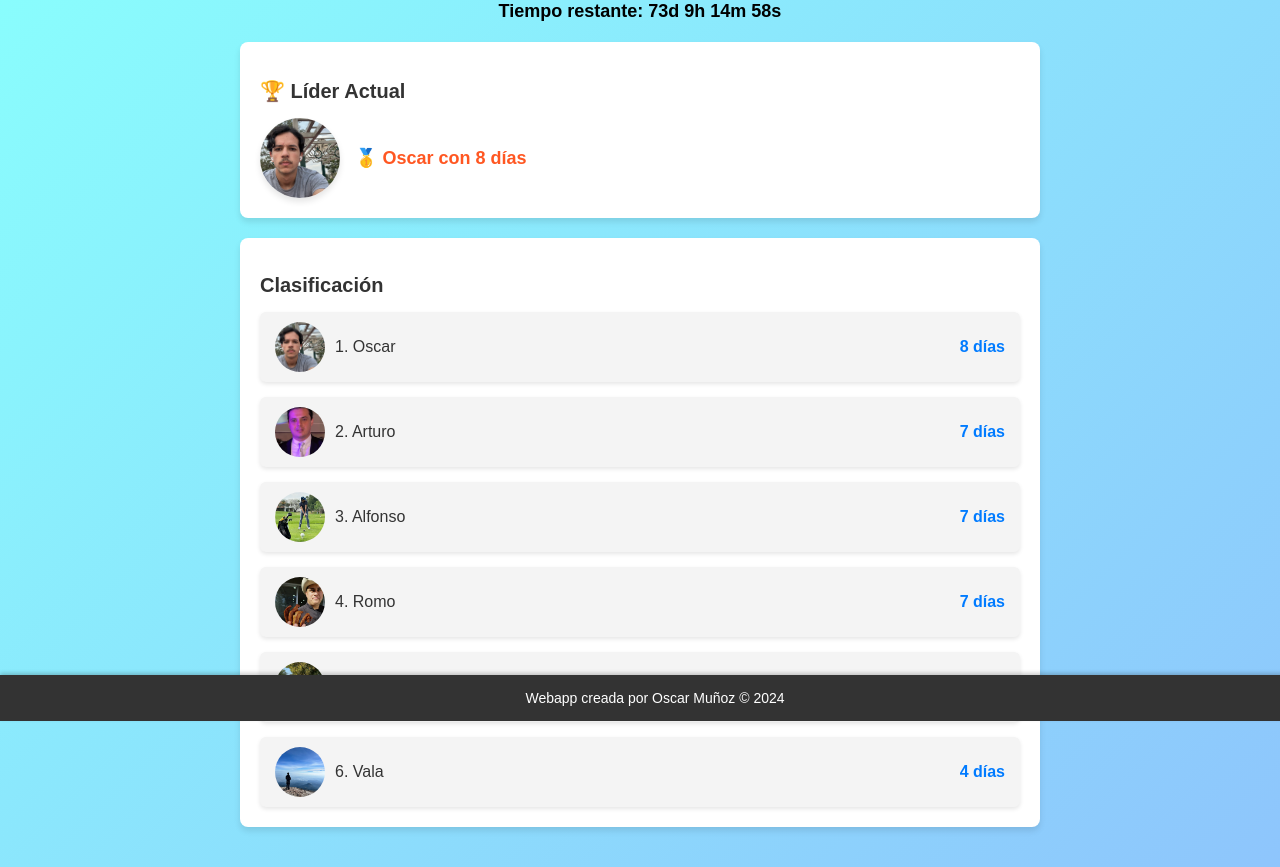
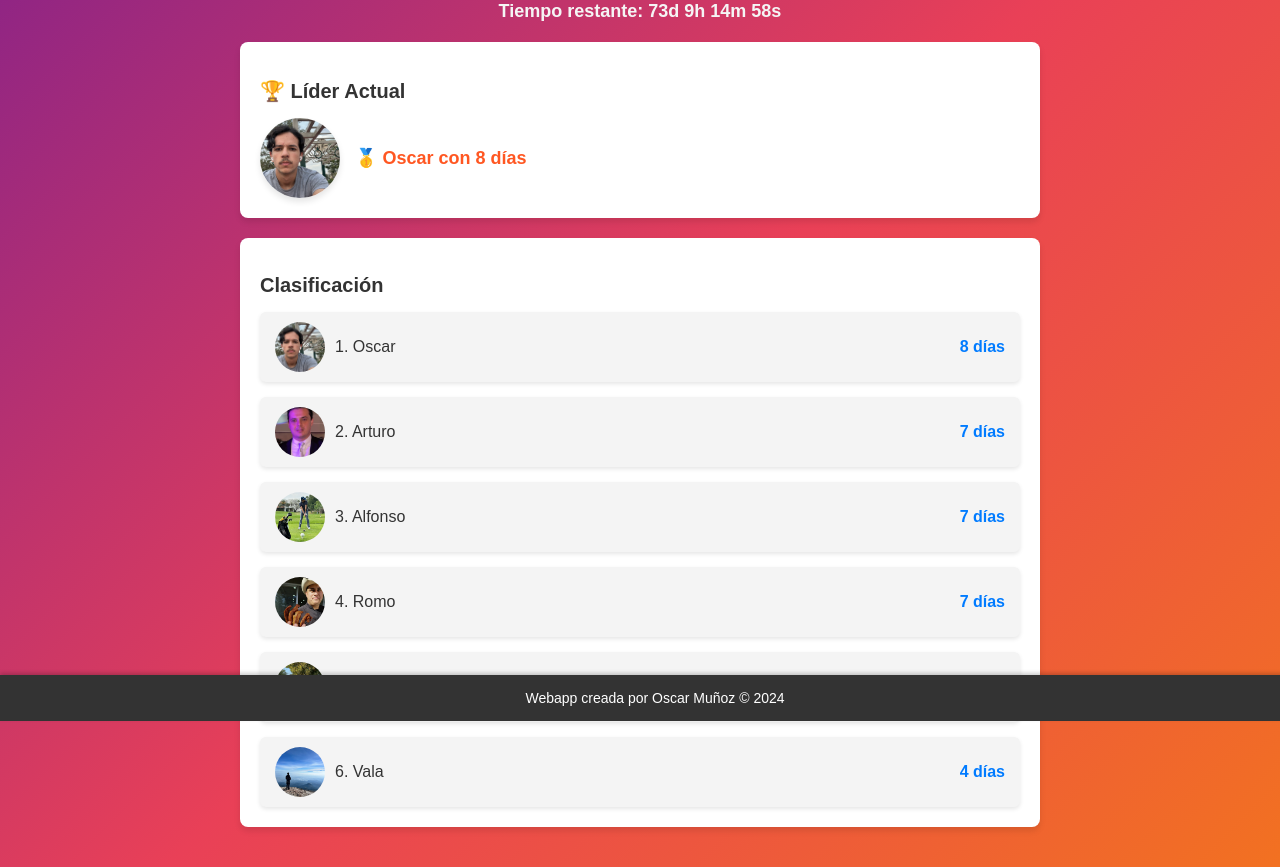
Before and after one commit to OscarMuRu99/workout.github.io, a plain HTML site: page index.html in a window 1280 px wide. Shown: the part 79-946 px from the top of the page. Drawn offline with Linux system fonts and the light colour scheme.

Commit message:
Changed bgcolor

```diff
--- a/style.css
+++ b/style.css
@@ -3,7 +3,7 @@ body {
     font-family: Arial, sans-serif;
     margin: 0;
     padding: 0;
-    background: linear-gradient(135deg, #89fffd, #8ec5fc);
+    background: linear-gradient(135deg, #8A2387, #E94057, #F27121);
     color: #333;
   }
 
@@ -82,7 +82,7 @@ body {
 
   header #countdown {
     font-size: 18px;
-    color: black;
+    color: whitesmoke;
     font-weight: bold;
     margin-top: 10px;
 }
```
